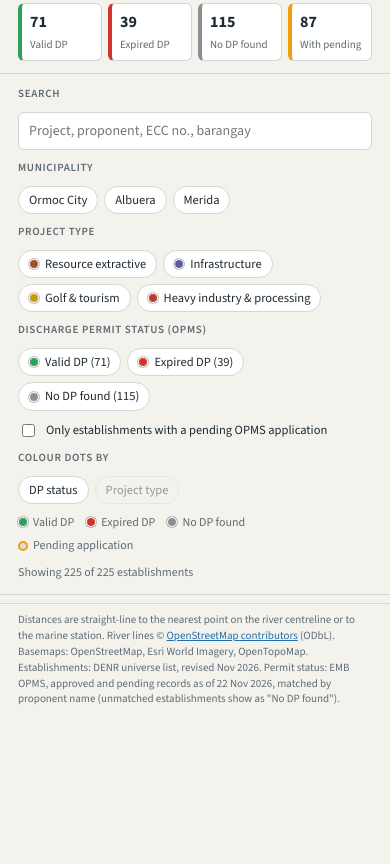
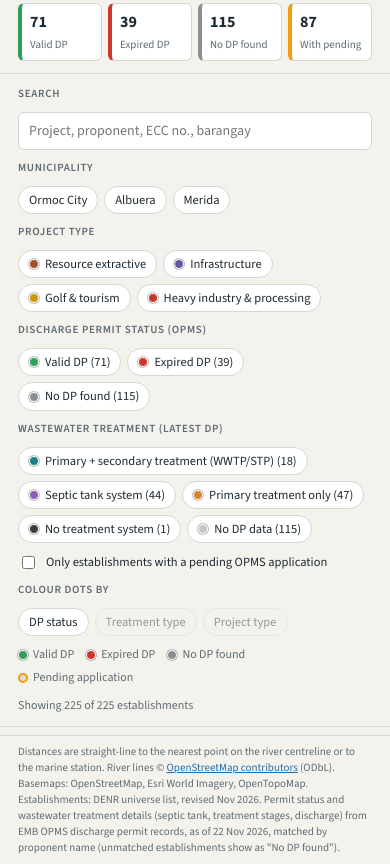
Before and after one commit to masquezane/ormoc-bay-wqma-map, a plain HTML site: page index.html in a window 390 px wide. Shown: the part 697-1561 px from the top of the page. Before the commit the page ends 1412 px from the top, so only its background shows below. Drawn offline with nearby package versions, Linux system fonts and the light colour scheme.

Commit message:
Update index.html

```diff
--- a/index.html
+++ b/index.html
@@ -133,6 +133,8 @@ h1{font:600 21px/1.2 var(--display);margin:0;text-wrap:balance}
     <div class="chips" id="types" role="group" aria-labelledby="lbl-type"></div>
     <span class="lbl" id="lbl-dp">Discharge permit status (OPMS)</span>
     <div class="chips" id="dpst" role="group" aria-labelledby="lbl-dp"></div>
+    <span class="lbl" id="lbl-ww">Wastewater treatment (latest DP)</span>
+    <div class="chips" id="wwst" role="group" aria-labelledby="lbl-ww"></div>
     <label class="chk" for="pendOnly"><input type="checkbox" id="pendOnly"> Only establishments with a pending OPMS application</label>
     <span class="lbl" id="lbl-col">Colour dots by</span>
     <div class="chips" id="colorby" role="group" aria-labelledby="lbl-col"></div>
@@ -140,12 +142,13 @@ h1{font:600 21px/1.2 var(--display);margin:0;text-wrap:balance}
     <div class="count" id="count"></div>
   </div>
   <ul id="list" aria-label="Establishments"></ul>
-  <div class="note">Distances are straight-line to the nearest point on the river centreline or to the marine station. River lines © <a href="https://www.openstreetmap.org/copyright">OpenStreetMap contributors</a> (ODbL). Basemaps: OpenStreetMap, Esri World Imagery, OpenTopoMap. Establishments: DENR universe list, revised Nov 2026. Permit status: EMB OPMS, approved and pending records as of 22 Nov 2026, matched by proponent name (unmatched establishments show as "No DP found").</div>
+  <div class="note">Distances are straight-line to the nearest point on the river centreline or to the marine station. River lines © <a href="https://www.openstreetmap.org/copyright">OpenStreetMap contributors</a> (ODbL). Basemaps: OpenStreetMap, Esri World Imagery, OpenTopoMap. Establishments: DENR universe list, revised Nov 2026. Permit status and wastewater treatment details (septic tank, treatment stages, discharge) from EMB OPMS discharge permit records, as of 22 Nov 2026, matched by proponent name (unmatched establishments show as "No DP found").</div>
 </aside>
 <div id="map" role="region" aria-label="Map of establishments, rivers and marine stations"></div>
 <script src="https://cdnjs.cloudflare.com/ajax/libs/leaflet/1.9.4/leaflet.min.js"></script>
 <script src="data.js"></script>
 <script src="opms.js"></script>
+<script src="wwtp.js"></script>
 <script>
 const TYPES={
   "Resource Extractive":{c:"#a0522d",s:"Resource extractive"},
@@ -157,6 +160,9 @@ const RIVERC="#1f6fae", MARINE="#14365a";
 const DPC={Valid:"#2e9e5b",Expired:"#d0342c",None:"#8a8f94"};
 const DPL={Valid:"Valid DP",Expired:"Expired DP",None:"No DP found"};
 const OPMS="https://opms.emb.gov.ph/application/";
+const WWC={S:"#1b7f8c",T:"#8e5ab5",P:"#d9822b",N:"#3d3d3d",X:"#c4c7c9"};
+const WWL={S:"Primary + secondary treatment (WWTP/STP)",T:"Septic tank system",P:"Primary treatment only",N:"No treatment system",X:"No DP data"};
+const SPL={Y:"Yes",R:"Mentioned in EMB remarks only",N:"Not stated in DP",X:"No DP data"};
 let colorMode="dp";
 const esc=s=>String(s??"").replace(/[&<>"]/g,c=>({"&":"&amp;","<":"&lt;",">":"&gt;",'"':"&quot;"}[c]));
 const typeColor=t=>(TYPES[t]||{c:"#666"}).c;
@@ -169,10 +175,11 @@ function expand(X){
   D.est=X.E.map(a=>({ref:a[0],doc:X.D.doc[a[1]],name:a[2],prop:a[3],type:X.D.type[a[4]],spec:X.D.spec[a[5]],sub:X.D.sub[a[6]],addr:a[7],muni:X.D.muni[a[8]],lat:a[9],lon:a[10],status:X.D.status[a[11]],nr:X.D.nr[a[12]],nrd:a[13],rivs:bits(a[14],X.RN),nm:X.D.nm[a[15]],nmd:a[16],mars:bits(a[17],X.MN)}));
   D.est.forEach((e,i)=>{const o=(X.O||{})[i];e.dp=o?{st:o[0]==="V"?"Valid":"Expired",cert:o[1],ap:o[2],ex:o[3],n:o[4],app:o[5]}:{st:"None"};
     e.pend=((X.PN||{})[i]||[]).map(([a,t,s])=>({app:a,type:t,st:s==="I"?"In-process (EMB)":"Pending (applicant)"}));});
+  D.est.forEach(e=>{const w=e.dp.app&&(X.WW||{})[e.dp.app];e.ww=w?{c:w[0],sp:w[1],cap:w[2],inv:w[3],pri:w[4],che:w[5],sec:w[6],dto:w[7],vol:w[8],recv:w[9],out:w[10]}:{c:"X",sp:"X"}});
   D.asof=X.ASOF;
   return D;
 }
-if(window.DATA){if(window.OPMS)Object.assign(window.DATA,window.OPMS);init(expand(window.DATA))}else{document.getElementById("map").innerHTML='<p style="padding:20px">The map data could not load. Reload the page to try again.</p>'}
+if(window.DATA){if(window.OPMS)Object.assign(window.DATA,window.OPMS);if(window.WWTP)window.DATA.WW=window.WWTP;init(expand(window.DATA))}else{document.getElementById("map").innerHTML='<p style="padding:20px">The map data could not load. Reload the page to try again.</p>'}
 
 function init(D){
   const map=L.map("map",{zoomControl:true,preferCanvas:false,minZoom:10,maxZoom:18,attributionControl:true});
@@ -218,10 +225,12 @@ function init(D){
       .bindTooltip(esc(e.name),{direction:"top",offset:[0,-6]});
   });
 
-  function styleOf(e){const p=e.pend.length>0;return {radius:p?7:6,color:p?"#f29d0b":"#fff",weight:p?3:1.5,fillColor:colorMode==="dp"?DPC[e.dp.st]:typeColor(e.type),fillOpacity:.95}}
+  function styleOf(e){const p=e.pend.length>0;return {radius:p?7:6,color:p?"#f29d0b":"#fff",weight:p?3:1.5,fillColor:colorOf(e),fillOpacity:.95}}
+  function colorOf(e){return colorMode==="dp"?DPC[e.dp.st]:colorMode==="ww"?WWC[e.ww.c]:typeColor(e.type)}
   function restyle(){D.est.forEach(e=>e.marker.setStyle(styleOf(e)));drawKey()}
   function drawKey(){const k=document.getElementById("key");
     const items=colorMode==="dp"?Object.keys(DPC).map(s=>`<span><i class="dot" style="background:${DPC[s]}"></i>${DPL[s]}</span>`)
+      :colorMode==="ww"?Object.keys(WWC).map(s=>`<span><i class="dot" style="background:${WWC[s]}"></i>${WWL[s]}</span>`)
       :Object.entries(TYPES).map(([t,v])=>`<span><i class="dot" style="background:${v.c}"></i>${esc(v.s)}</span>`);
     k.innerHTML=items.join("")+`<span><i class="ring"></i>Pending application</span>`}
   function popup(e){
@@ -249,20 +258,29 @@ function init(D){
       s+=`<span class="pill" style="background:${DPC[d.st]}">${DPL[d.st]}</span> <a href="${OPMS}${esc(d.app)}/view" target="_blank" rel="noopener">${esc(d.cert)}</a>
       <div style="margin-top:4px;font-size:12.5px">Approved ${esc(d.ap)} · Expires ${esc(d.ex)} (${days>=0?days+" days left":(-days)+" days ago"})<br>${d.n} DP record${d.n>1?"s":""} in OPMS</div>`}
     if(e.pend.length){s+=`<h5 style="margin-top:8px">Pending applications (${e.pend.length})</h5><ul>`+e.pend.slice(0,8).map(p=>`<li><a href="${OPMS}${esc(p.app)}/view" target="_blank" rel="noopener">#${esc(p.app)}</a> ${esc(p.type)} · ${esc(p.st)}</li>`).join("")+(e.pend.length>8?`<li>… ${e.pend.length-8} more</li>`:"")+`</ul>`}
-    return s+`</div>`;
+    return s+`</div>`+wwBlock(e);
+  }
+  function wwBlock(e){
+    const w=e.ww;if(w.c==="X")return "";
+    const r=(k,v)=>v&&v!=="No"?`<tr><td>${k}</td><td>${esc(v)}</td></tr>`:(v==="No"?`<tr><td>${k}</td><td>None</td></tr>`:"");
+    return `<div class="dpbox"><h5>Wastewater treatment (from DP ${esc(e.dp.cert)})</h5>
+      <span class="pill" style="background:${WWC[w.c]}">${WWL[w.c]}</span>
+      <table style="margin-top:6px">${r("Septic tank",SPL[w.sp])}${r("Capacity",w.cap)}${r("Investment",w.inv)}${r("Primary",(w.pri||"").replace(/^Yes: /,""))}${r("Chemical",(w.che||"").replace(/^Yes: /,""))}${r("Secondary",(w.sec||"").replace(/^Yes: /,""))}${r("Discharges to",w.dto)}${r("Discharge volume",w.vol)}${r("Receiving water",w.recv)}${r("Outlet",w.out)}</table></div>`;
   }
 
   // Filters
   const munis=["Ormoc City","Albuera","Merida"];
-  const st={m:new Set(munis),t:new Set(Object.keys(TYPES)),d:new Set(Object.keys(DPC)),p:false,q:""};
+  const st={m:new Set(munis),t:new Set(Object.keys(TYPES)),d:new Set(Object.keys(DPC)),w:new Set(Object.keys(WWC)),p:false,q:""};
   const mEl=document.getElementById("muni"), tEl=document.getElementById("types");
   munis.forEach(m=>mEl.append(chip(m,null,()=>toggle(st.m,m))));
   Object.entries(TYPES).forEach(([t,v])=>tEl.append(chip(v.s,v.c,()=>toggle(st.t,t))));
   const dEl=document.getElementById("dpst");
   Object.keys(DPC).forEach(s=>dEl.append(chip(DPL[s]+" ("+D.est.filter(e=>e.dp.st===s).length+")",DPC[s],()=>toggle(st.d,s))));
+  const wEl=document.getElementById("wwst");
+  Object.keys(WWC).forEach(s=>wEl.append(chip(WWL[s]+" ("+D.est.filter(e=>e.ww.c===s).length+")",WWC[s],()=>toggle(st.w,s))));
   document.getElementById("pendOnly").addEventListener("change",ev=>{st.p=ev.target.checked;render()});
   const cEl=document.getElementById("colorby");
-  [["dp","DP status"],["type","Project type"]].forEach(([m,l])=>{const b=document.createElement("button");b.type="button";b.className="chip";b.textContent=l;b.setAttribute("aria-pressed",String(m===colorMode));
+  [["dp","DP status"],["ww","Treatment type"],["type","Project type"]].forEach(([m,l])=>{const b=document.createElement("button");b.type="button";b.className="chip";b.textContent=l;b.setAttribute("aria-pressed",String(m===colorMode));
     b.onclick=()=>{colorMode=m;[...cEl.children].forEach(x=>x.setAttribute("aria-pressed",String(x===b)));restyle();render()};cEl.append(b)});
   drawKey();
   function chip(label,color,fn){
@@ -283,13 +301,13 @@ function init(D){
   const listEl=document.getElementById("list"), countEl=document.getElementById("count");
   function render(){
     estLayer.clearLayers(); listEl.innerHTML="";
-    const shown=D.est.filter(e=>st.m.has(e.muni)&&st.t.has(e.type)&&st.d.has(e.dp.st)&&(!st.p||e.pend.length)&&(!st.q||[e.name,e.prop,e.ref,e.addr,e.spec,e.sub,e.nr,e.dp.cert||""].join(" ").toLowerCase().includes(st.q)))
+    const shown=D.est.filter(e=>st.m.has(e.muni)&&st.t.has(e.type)&&st.d.has(e.dp.st)&&st.w.has(e.ww.c)&&(!st.p||e.pend.length)&&(!st.q||[e.name,e.prop,e.ref,e.addr,e.spec,e.sub,e.nr,e.dp.cert||"",e.ww.pri||"",e.ww.sec||"",e.ww.dto||"",e.ww.c!=="X"?WWL[e.ww.c]:""].join(" ").toLowerCase().includes(st.q)))
       .sort((a,b)=>a.name.localeCompare(b.name));
     const frag=document.createDocumentFragment();
     shown.forEach(e=>{
       e.marker.addTo(estLayer);
       const li=document.createElement("li");li.tabIndex=0;
-      li.innerHTML=`<span class="dot" style="background:${colorMode==="dp"?DPC[e.dp.st]:typeColor(e.type)}"></span><div><div class="n">${esc(e.name)}<span class="mini" style="background:${DPC[e.dp.st]}">${e.dp.st==="None"?"No DP":e.dp.st+" DP"}</span>${e.pend.length?`<span class="mini" style="background:#f29d0b">${e.pend.length} pending</span>`:""}</div><div class="m">${esc(e.prop)}<br>${esc(e.addr?e.addr+", ":"")}${esc(e.muni)} · ${esc(e.nr)} ${e.nrd.toFixed(1)} km</div></div>`;
+      li.innerHTML=`<span class="dot" style="background:${colorOf(e)}"></span><div><div class="n">${esc(e.name)}<span class="mini" style="background:${DPC[e.dp.st]}">${e.dp.st==="None"?"No DP":e.dp.st+" DP"}</span>${e.pend.length?`<span class="mini" style="background:#f29d0b">${e.pend.length} pending</span>`:""}</div><div class="m">${esc(e.prop)}<br>${esc(e.addr?e.addr+", ":"")}${esc(e.muni)} · ${esc(e.nr)} ${e.nrd.toFixed(1)} km</div></div>`;
       const go=()=>{map.setView([e.lat,e.lon],Math.max(map.getZoom(),15));e.marker.openPopup()};
       li.onclick=go; li.onkeydown=ev=>{if(ev.key==="Enter"||ev.key===" "){ev.preventDefault();go()}};
       frag.append(li);
```
